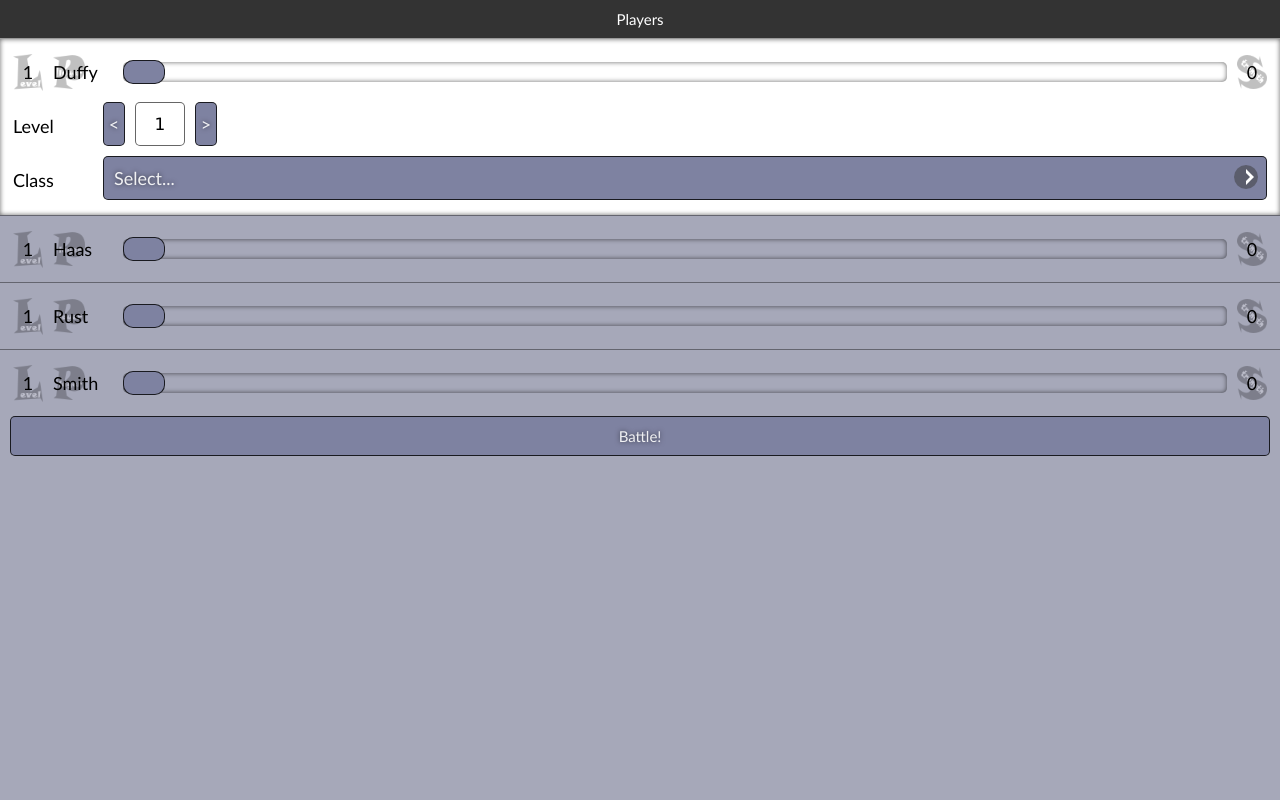
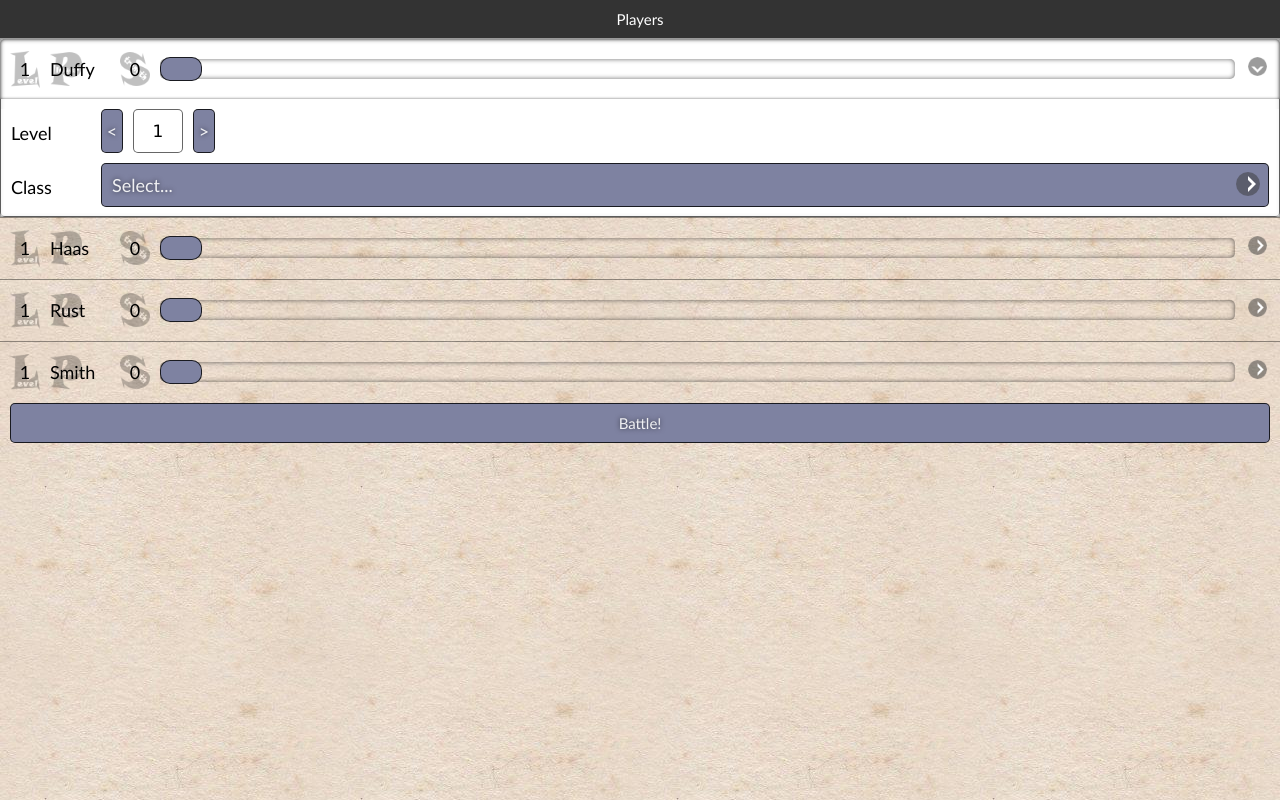
Before and after one commit to tiqtech/Munchkin, a plain HTML site: page src/index.html in a window 1280 px wide. Both pictures are taken after a click on the element "Duffy". Drawn offline with Linux system fonts and the light colour scheme.

Commit message:
some more changes ...

```diff
--- a/src/css/app.css
+++ b/src/css/app.css
@@ -1,3 +1,4 @@
+
 .selected {
 	background-color: #ffffff;
 }
@@ -11,12 +12,22 @@ jolabeledslider jolabel {
 	-webkit-box-flex:0;
 }
 
-jocard.battle joflexrow.leader {
-	background:-webkit-gradient(linear, left top, left bottom, from(#11bb11), to(#007700));
+body {
+	background:#222222;
+}
+
+jocard {
+	background:url("../images/bg.jpg");
 }
 
 jocard.main jolistitem {
 	padding:3px;
+	background:none;
+}
+
+jocard.main jolistitem.selected {
+	padding:3px;
+	background:#ffffff;
 }
 
 jocard.main joslider {
@@ -40,30 +51,50 @@ jocard.main jocaption.player-level {
 	-webkit-background-size:100% auto;
 }
 
-jocard.main jolistitem jocontainer.player-details  {
-	height:0px;
-	overflow:hidden;
-	-webkit-transition: all 200ms linear;
+jocard.main .player-details  {
+	margin:-3px -3px -3px -3px;
 }
 
-jocard.main jolistitem jocontainer.player-details.show {
-	height:110px;
-	overflow:hidden;
+jocard.main .player-details.open joflexrow {
+	background-color:inherit;
 }
 
-jocard.main jocontainer.player-details jolabel {
+jocard.main .player-details  > joflexrow > joicon {
+    display:block;
+	background: url(expando.png) no-repeat;
+	-webkit-background-size: 100% 100%;
+	-webkit-transform: rotate(0deg);
+	height:25px;
+	width:25px;
+	margin:15px 10px 15px 10px;
+	-webkit-box-flex:0;
+}
+
+jocard.main .player-details.open > joflexrow > joicon {
+-webkit-transform: rotate(90deg);
+}
+
+jocard.main .player-details  > joexpandocontent {
+	padding:0px;
+}
+
+jocard.main .player-details.open  > joexpandocontent {
+	padding-top:10px;
+}
+
+jocard.main .player-details jolabel {
 	line-height:48px;
 	width:80px;
 	-webkit-box-flex:0;
 }
 
-jocard.main jocontainer.player-details input {
+jocard.main .player-details input {
 	width:50px;
 	-webkit-box-flex:0;
 	text-align:center;
 }
 
-jocard.main jocontainer.player-details jobutton {
+jocard.main .player-details jobutton {
 	width:20px;
 	-webkit-box-flex:0;
 }
@@ -88,3 +119,26 @@ jocaption.player-name {
 joslider.animate josliderthumb {
 	-webkit-transition: all 100ms linear;
 }
+
+/* card transitions */
+
+jostack > .next {
+  z-index: -1;
+  opacity: 0.5;
+  -webkit-transform: scale3d(0.8, 0.8, 0.8) translatey(-10%) translatex(100%);
+  -moz-transform: scale3d(0.8, 0.8, 0.8) translatey(-10%) translatex(100%);
+  -o-transform: scale3d(0.8, 0.8, 0.8) translatey(-10%) translatex(100%);
+  -ms-transform: scale3d(0.8, 0.8, 0.8) translatey(-10%) translatex(100%);
+  height: 100%;
+  overflow: hidden;
+}
+jostack > .prev {
+  z-index: 1;
+  opacity:0.5;
+  -webkit-transform: scale3d(0.8, 0.8, 0.8) translatey(-10%) translatex(-100%);
+  -moz-transform: scale3d(0.8, 0.8, 0.8) translatey(-10%) translatex(-100%);
+  -o-transform: scale3d(0.8, 0.8, 0.8) translatey(-10%) translatex(-100%);
+  -ms-transform: scale3d(0.8, 0.8, 0.8) translatey(-10%) translatex(-100%);
+  height: 100%;
+  overflow: hidden;
+}
--- a/src/js/app.js
+++ b/src/js/app.js
@@ -8,6 +8,9 @@ joListItem = function(data, value) {
 joListItem.extend(joContainer, {
 	tagName:"jolistitem"
 });
+
+joIcon = function() {joView.apply(this, arguments); }
+joIcon.extend(joView, {tagName:"joicon"});
 
 var App = (function App() {
 	var nav, screen, stack, cards, players, selectedPlayer, preferences;
@@ -32,7 +35,7 @@ var App = (function App() {
 	/**** Cards ****/
 	cards = {
 		main:function() {
-			var b, list;
+			var b, list, lastExpando;
 
 			var card = new joCard([
 				list = new joList(players),
@@ -40,15 +43,17 @@ var App = (function App() {
 			]).setTitle("Players").setClassName("main");
 
 			list.formatItem = function(item, index) {
-				var slider, sliderLabel, level, drawer, subLevel, addLevel, levelInput;
+				var slider, subLevel, addLevel, levelInput, classSelect, drawer;
 				var li = new joListItem([
+					drawer = new joExpando([
 						new joFlexrow([
 							level = new joCaption(item.link("level")).setClassName("player-level"),
 							new joCaption(item.link("name")).setClassName("player-name"),
+							new joCaption(item.link("strength")).setClassName("strength-label"),
 							slider = new joSlider().setRange(0,30).setClassName("strength-slider"),
-						sliderLabel = new joCaption(item.link("strength")).setClassName("strength-label")
+							new joIcon()
 						]),
-					drawer = new joContainer([
+						new joExpandoContent([
 							new joFlexrow([
 								new joLabel("Level"),
 								subLevel = new joButton("<"),
@@ -58,10 +63,15 @@ var App = (function App() {
 							]).setClassName("level-row"),
 							new joFlexrow([
 								new joLabel("Class"),
-							new joSelect(["Warrior", "Wizard", "Ranger"])
+								classSelect = new joSelect(["Warrior", "Wizard", "Ranger"])
 							]).setClassName("class-row")
+						]).setClassName("player-details-wrapper")
 					]).setClassName("player-details")
 				], index);
+
+				// drawer.openEvent.subscribe(function() {
+					// lastExpando = drawer;
+				// });
 
 				function modifyLevel(value, source, modifier) {
 					var v = (levelInput.getValue() || 1)+modifier;
@@ -72,6 +82,11 @@ var App = (function App() {
 				subLevel.selectEvent.subscribe(modifyLevel, this, -1);
 				addLevel.selectEvent.subscribe(modifyLevel, this, 1);
 
+				classSelect.selectEvent.subscribe(function() {
+					console.log("selectEvent");
+					joEvent.stop();
+				});
+
 				levelInput.beforeChangeEvent.subscribe(function(e, source) {
 					e.value = Math.max(Math.min(e.value,preferences.getProperty("maxLevel")), 1);
 				});
@@ -80,6 +95,10 @@ var App = (function App() {
 					item.setProperty("strength", Math.round(value));
 				}
 				slider.changeEvent.subscribe(updateStrength)
+				slider.slideStartEvent.subscribe(function() {
+					joEvent.stop();
+					list.setValue(index);
+				});
 
 				joDefer(function() {
 					animate(slider);
@@ -90,22 +109,17 @@ var App = (function App() {
 			};
 
 			list.refresh();
-			list.selectEvent.subscribe(function(index, source){
+			list.selectEvent.subscribe(function(index) {
+				if(lastExpando) {
+					lastExpando.close();
+				}
 				b.enable();
-				drawers = list.getContainer().querySelectorAll("jolist jocontainer.player-details");
-				for(var i=0;i<drawers.length;i++) {
-					if(i == index) {
-						joDOM.toggleCSSClass(drawers[i], "show")
-					} else {
-						joDOM.removeCSSClass(drawers[i], "show")
-					}
-				}
-			});
+			})
 
 			b.disable();
 			b.selectEvent.subscribe(function() {
 				var index = list.getValue();
-				if(index) {
+				if(typeof index !== "undefined") {
 					selectedPlayer = players.getData()[index];
 					stack.push(cards.battle());
 				}
@@ -123,12 +137,12 @@ var App = (function App() {
 				]),
 				monsterRow = new joFlexrow([
 					new joCaption("Monster"),
-					monsterSlider = new joSlider().setRange(-30,30),
+					monsterSlider = new joSlider().setRange(0,30),
 					monsterLabel = new joCaption().setClassName("strength-label")
 				]),
 				modifierRow = new joFlexrow([
 					new joCaption("Modifier"),
-					modifierSlider = new joSlider().setRange(0,30),
+					modifierSlider = new joSlider().setRange(-30,30),
 					modifierLabel = new joCaption().setClassName("strength-label")
 				]),
 				done = new joButton("Done")
@@ -157,10 +171,13 @@ var App = (function App() {
 			monsterSlider.changeEvent.subscribe(updateSliderLabel, this);
 
 			done.selectEvent.subscribe(function() {
-				var p = Math.round(playerSlider.getValue());
-				var m = Math.round(monsterSlider.getValue());
-				if(p > m) {
-					selectedPlayer.level++;
+				var modifier = Math.round(modifierSlider.getValue());
+				var monster = Math.round(monsterSlider.getValue());
+
+				var level = selectedPlayer.getProperty("level");
+				var p = selectedPlayer.getProperty("strength") + level
+				if(p > monster + modifier) {
+					selectedPlayer.setProperty("level", level+1);
 					players.load(players.getData());
 				}
 
```
Also changed, not shown: src/images/bg.jpg (added). Lines whose indentation alone changed are shown as unchanged.
